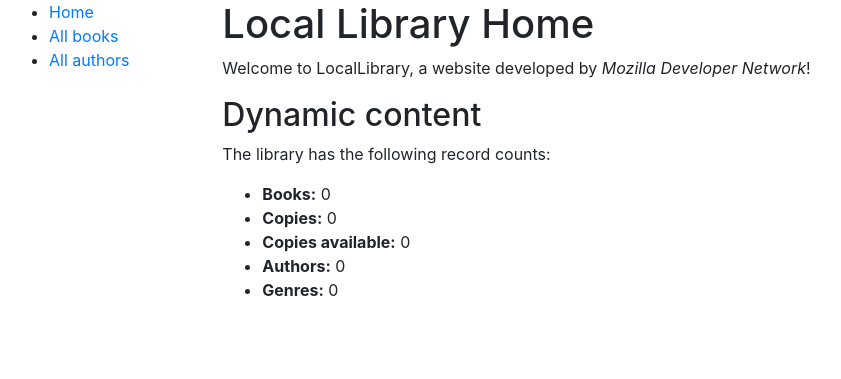
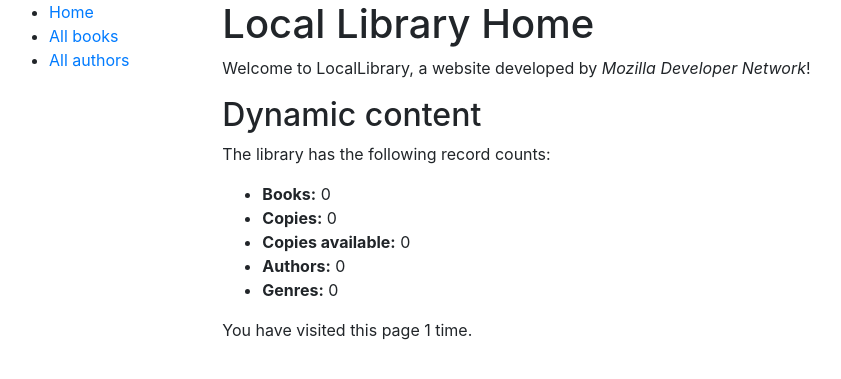
Before and after one commit to ronnykarani/django-library-management-system, a Django app: page /catalog/ in a window 1280 px wide. Shown: the top 379 px of the page, without its empty margins (6-847 px from the left). Run offline with Django 3.2, Linux system fonts and the light colour scheme; data that the repository does not hold is empty.

Commit message:
added sessions and saving session data

```diff
--- a/catalog/templates/index.html
+++ b/catalog/templates/index.html
@@ -12,4 +12,5 @@
         <li><strong>Authors:</strong> {{ num_authors }}</li>
         <li><strong>Genres:</strong> {{ num_genre }}</li>
     </ul>
+    <p>You have visited this page {{ num_visits }} time{% if num_visits > 1 %}s{% endif %}.</p>
 {% endblock %}
--- a/catalog/views.py
+++ b/catalog/views.py
@@ -12,13 +12,17 @@ def index(request):
     # Available books (status = 'a')
     num_instances_available = BookInstance.objects.filter(status__exact='a').count()
     # The 'all()' is implied by default.
-    num_authors = Author.objects.count()
+    num_authors = Author.objects.count() # # The 'all()' is implied by default.
+    # Number of visits to this view, as counted in the session variable.
+    num_visits = request.session.get('num_visits', 1)
+    request.session['num_visits'] = num_visits + 1
     context = {
         'num_books': num_books,
         'num_instances': num_instances,
         'num_instances_available': num_instances_available,
         'num_authors': num_authors,
-        'num_genre': num_genre
+        'num_genre': num_genre,
+        'num_visits': num_visits,
     }
     # Render the HTML template index.html with the data in the context variable
     return render(request, 'index.html', context=context)
--- a/locallibrary/settings.py
+++ b/locallibrary/settings.py
@@ -114,6 +114,7 @@ USE_L10N = True
 
 USE_TZ = True
 
+SESSION_SAVE_EVERY_REQUEST = True
 
 # Static files (CSS, JavaScript, Images)
 # https://docs.djangoproject.com/en/2.2/howto/static-files/
```
